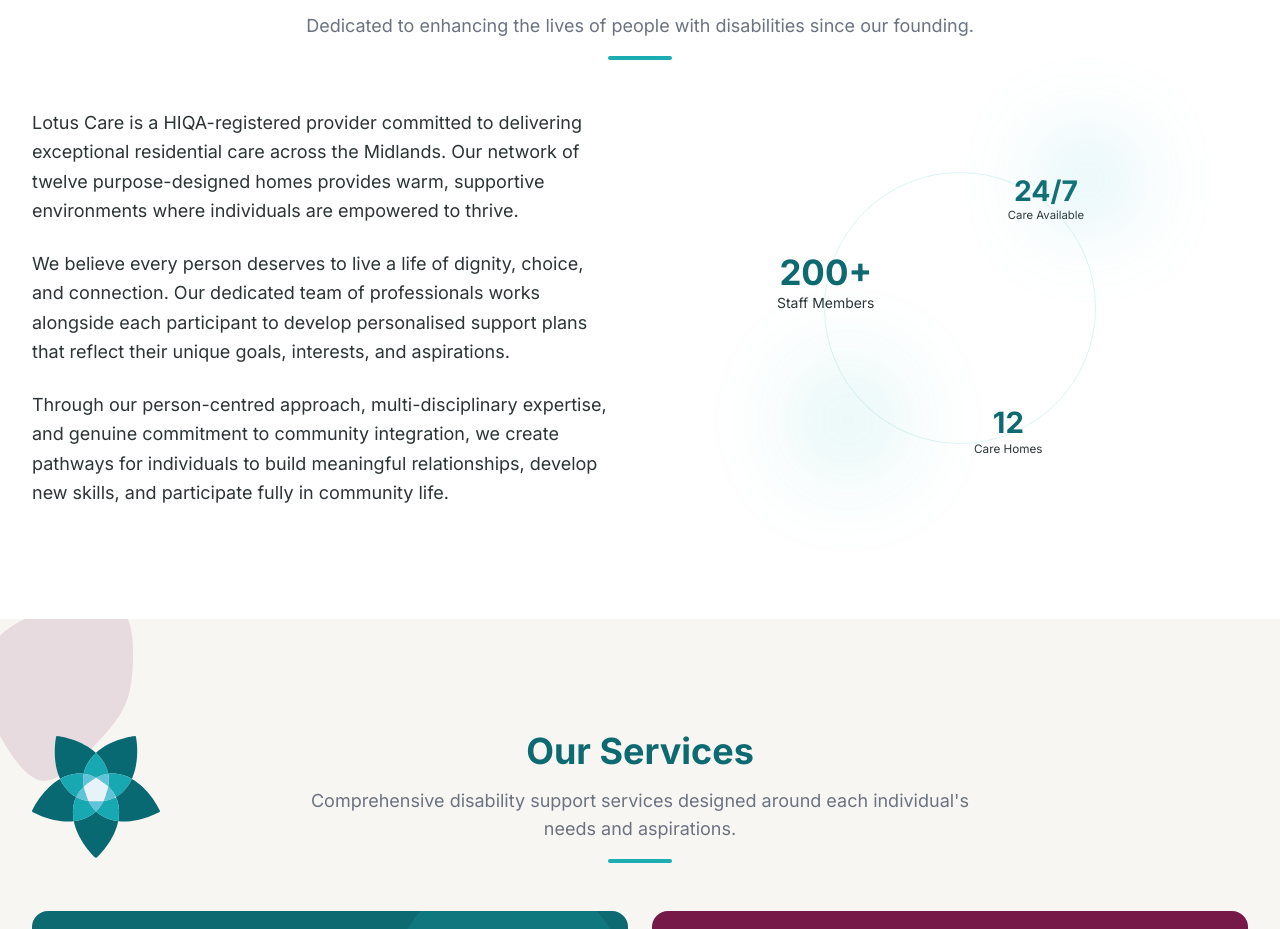
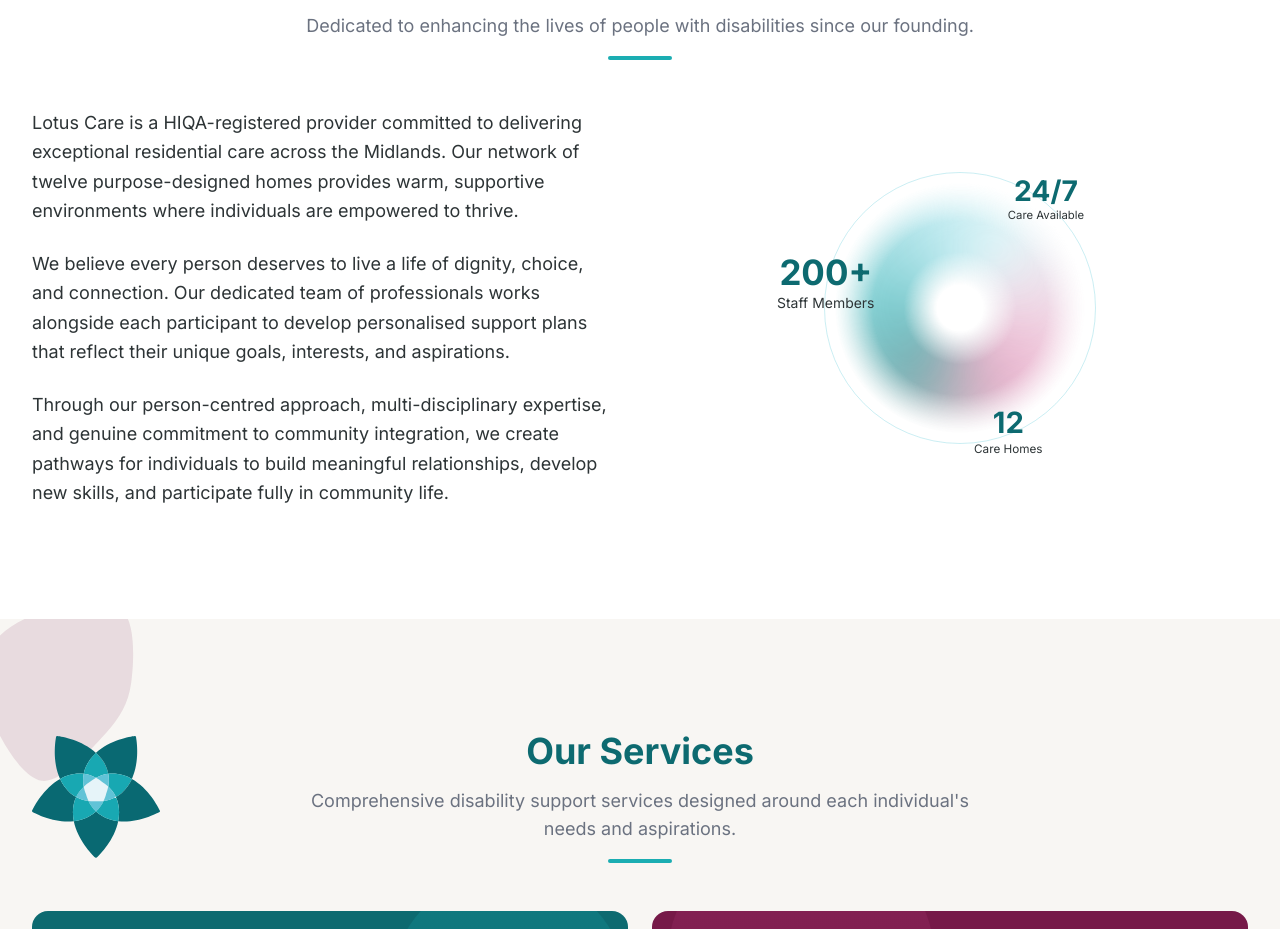
Before and after one commit to BrasonSolutions/lotus-care, a Next.js app: page / in a window 1280 px wide. Shown: the part 860-1789 px from the top of the page. Built offline with nearby package versions, Linux system fonts and the light colour scheme.

Commit message:
feat: brand-tone halo behind the About Us stats (#87)
Conic sweep through the teal range into the brand purple, masked into a
soft donut. Sized to stay inside the value ring so the teal-700 values
keep 4.8:1 against it.

```diff
--- a/src/app/globals.css
+++ b/src/app/globals.css
@@ -463,3 +463,38 @@
     transform: scale(1.18);
   }
 }
+
+/* Halo behind the stat orbit (#87 follow-up). One conic sweep through the
+   brand palette — the logo's teal range plus a turn through the brand
+   purple — masked into a soft donut so it fades in and out at both edges
+   rather than ending on a line.
+   It sits *inside* the value ring on purpose: the values are teal-700 text
+   riding at r≈136px, and the saturated tones would drop them under WCAG AA
+   if the halo reached that far. Colour in the core, clear air under the
+   text. */
+.stat-orbit-halo {
+  background: conic-gradient(
+    from 210deg,
+    color-mix(in oklab, var(--color-teal-700) 70%, transparent) 0%,
+    color-mix(in oklab, var(--color-teal-500) 72%, transparent) 18%,
+    color-mix(in oklab, var(--color-teal-300) 70%, transparent) 36%,
+    color-mix(in oklab, var(--color-teal-100) 78%, transparent) 52%,
+    color-mix(in oklab, var(--color-purple-200) 62%, transparent) 70%,
+    color-mix(in oklab, var(--color-purple-400) 55%, transparent) 84%,
+    color-mix(in oklab, var(--color-teal-700) 70%, transparent) 100%
+  );
+  -webkit-mask: radial-gradient(
+    closest-side,
+    transparent 18%,
+    #000 44%,
+    #000 68%,
+    transparent 98%
+  );
+  mask: radial-gradient(
+    closest-side,
+    transparent 18%,
+    #000 44%,
+    #000 68%,
+    transparent 98%
+  );
+}
--- a/src/components/about-section/AboutSection.tsx
+++ b/src/components/about-section/AboutSection.tsx
@@ -33,7 +33,11 @@
           <div className={`reveal reveal-delay-2 ${inView ? "in-view" : ""}`}>
             <div className="relative mx-auto w-64 h-64 lg:w-80 lg:h-80 [--orbit-r:6.5rem] lg:[--orbit-r:8.5rem] [--orbit-dur:36s]">
               <div
-                className="absolute inset-6 rounded-full border border-primary/15"
+                className="stat-orbit-halo absolute inset-8 rounded-full blur-xl opacity-80 pointer-events-none"
+                aria-hidden="true"
+              />
+              <div
+                className="absolute inset-6 rounded-full border border-teal-400/30"
                 aria-hidden="true"
               />
               <dl
@@ -62,8 +66,6 @@
                   </div>
                 ))}
               </dl>
-              <div className="absolute -top-4 -right-4 w-24 h-24 bg-accent/20 rounded-full blur-2xl pointer-events-none" aria-hidden="true" />
-              <div className="absolute -bottom-4 -left-4 w-32 h-32 bg-primary/10 rounded-full blur-2xl pointer-events-none" aria-hidden="true" />
             </div>
           </div>
         </div>
--- a/tasks/lessons.md
+++ b/tasks/lessons.md
@@ -102,3 +102,21 @@
     Verification still gets **done** in full - it just gets reported in chat, and any detail worth
     keeping goes in `tasks/todo.md`.
     **Scope:** global.
+
+19. **Turbopack's dev CSS cache silently serves a stale `globals.css`.**
+    Two separate debugging cycles on card #87 were spent on CSS that looked broken but was
+    never shipped to the browser: the rule was absent from `document.styleSheets` entirely
+    (`position` computed as `static`, `backgroundImage` as `none`), while the *production*
+    build contained it. Confirmed by grepping the emitted chunks — `.next/static/chunks/*.css`
+    had the rule, `.next/dev/static/chunks/*.css` did not. Editing a `.tsx` file hot-reloads
+    fine; appending to `globals.css` does not reliably invalidate the dev CSS chunk.
+    **Rule:** after editing `globals.css`, restart the dev server with `rm -rf .next/dev`
+    before concluding anything about the CSS. If a rule appears to have no effect, check
+    `[...document.styleSheets].some(s => [...s.cssRules].some(r => r.cssText.includes('.your-class')))`
+    first — that one line separates "my CSS is wrong" from "my CSS was never served", which
+    look identical from the rendered page.
+    **Trap within the trap:** `pkill -f "next dev"` matches the agent's own shell (its command
+    line contains that string) and kills the session's command before the cleanup runs — so the
+    cache clear silently never happens and the restart changes nothing. Kill by listening port
+    instead: `kill $(ss -lptn 'sport = :3000' | grep -oP 'pid=\K[0-9]+')`.
+    **Scope:** project (Next.js 16 + Turbopack); the styleSheets check is global.
```
